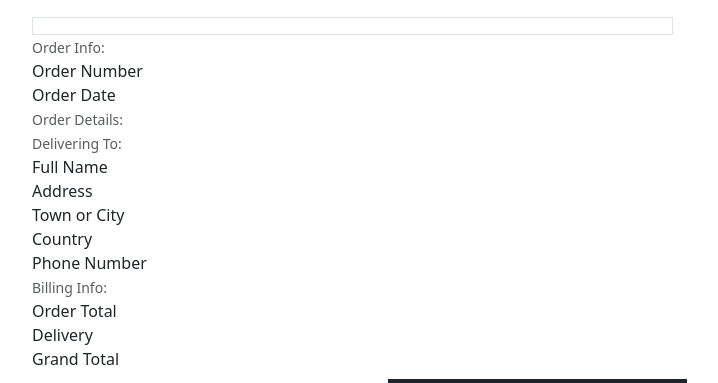
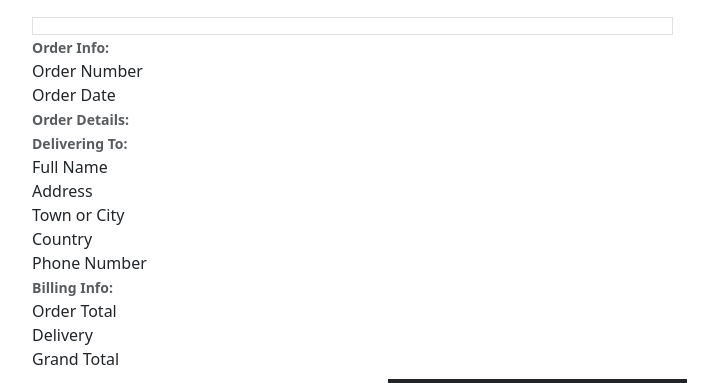
Before and after one commit to mamuzaan/Portfolio_MS5_Bookstore, a Django app: template checkout/templates/checkout/checkout_success.html in a window 1280 px wide. Shown: the part 253-636 px from the top of the page, without its empty margins (50-768 px from the left). Run offline with Django 3.2, Linux system fonts and the light colour scheme; the template is opened without the code that fills it, so the values that code supplies are empty; some libraries are stand-ins or nearby versions.

Commit message:
<b> tag to order summary template and loading overlay functionality to stripe_element.js

```diff
--- a/checkout/templates/checkout/checkout_success.html
+++ b/checkout/templates/checkout/checkout_success.html
@@ -25,7 +25,7 @@
                 <div class="order-confirmation-wrapper p-2 border"></div>
                     <div class="row">
                         <div class="col">
-                            <small class="text-muted">Order Info:</small>
+                            <small class="text-muted"><b>Order Info:</b></small>
                         </div>
                     </div>
 
@@ -49,13 +49,13 @@
 
                     <div class="row">
                         <div class="col">
-                            <small class="text-muted">Order Details:</small>
+                            <small class="text-muted"><b>Order Details:</b></small>
                         </div>
                     </div>
 
                     <div class="row">
                         <div class="col">
-                            <small class="text-muted">Delivering To:</small>
+                            <small class="text-muted"><b>Delivering To:</b></small>
                         </div>
                     </div>
 
@@ -128,7 +128,7 @@
 
                     <div class="row">
                         <div class="col">
-                            <small class="text-muted">Billing Info:</small>
+                            <small class="text-muted"><b>Billing Info:</b></small>
                         </div>
                     </div>
 
--- a/static/checkout/js/stripe_elements.js
+++ b/static/checkout/js/stripe_elements.js
@@ -100,6 +100,8 @@ form.addEventListener('submit', function(ev) {
     ev.preventDefault();
     card.update({ 'disabled': true});
     $('#submit-button').attr('disabled', true);
+    $('#payment-form').fadeToggle(100);
+    $('#loading-overlay').fadeToggle(100);
     stripe.confirmCardPayment(clientSecret, {
         payment_method: {
             card: card,
@@ -113,6 +115,8 @@ form.addEventListener('submit', function(ev) {
                 </span>
                 <span>${result.error.message}</span>`;
             $(errorDiv).html(html);
+            $('#payment-form').fadeToggle(100);
+            $('#loading-overlay').fadeToggle(100);
             card.update({ 'disabled': false});
             $('#submit-button').attr('disabled', false);
         } else {
```
